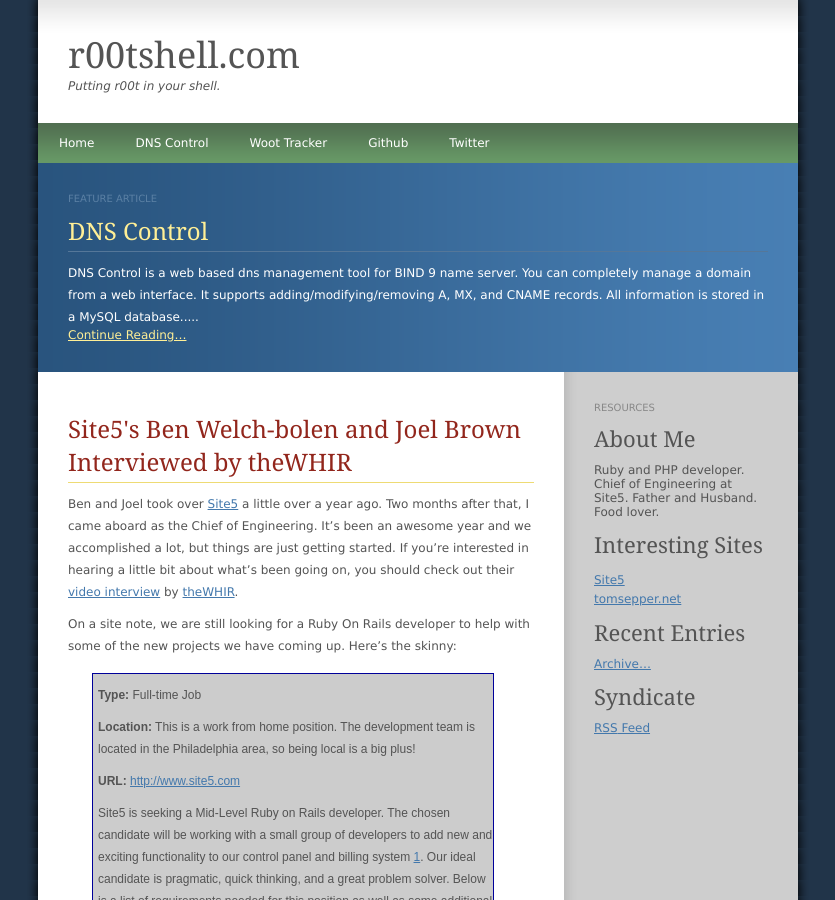
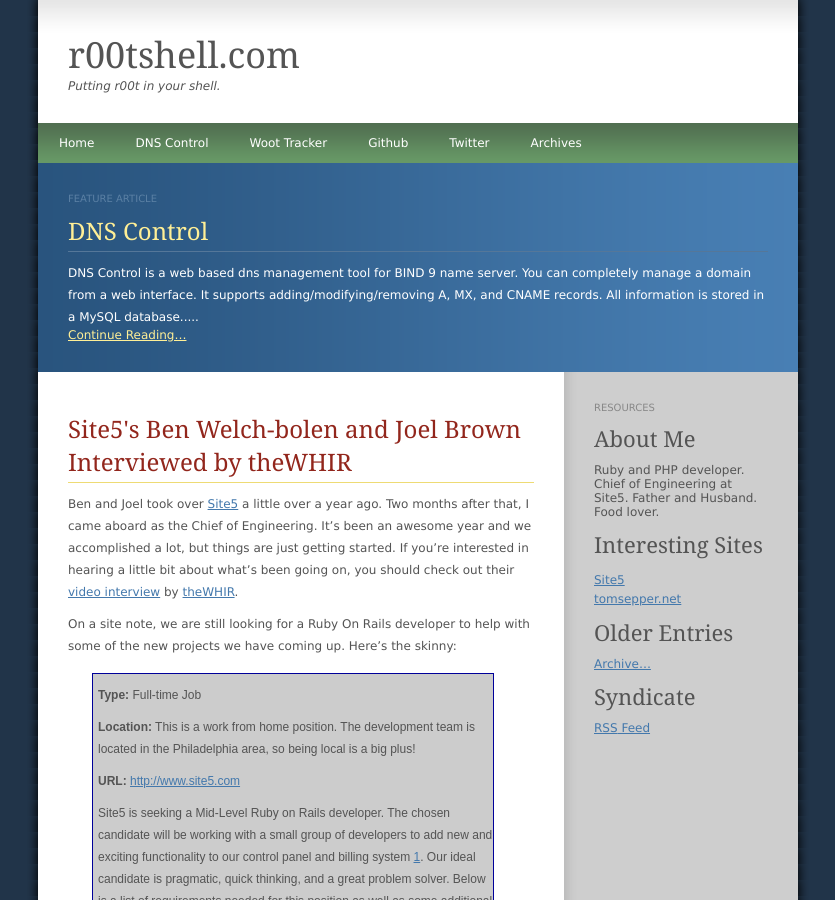
Before and after one commit to jmazzi/jmazzi.github.com, a Jekyll site: the page built from index.html, in a window 1280 px wide and 900 px high. Shown: the whole window, without its empty margins (222-1057 px from the left). Built offline with Jekyll 4.4.1, drawn with Linux system fonts in a browser that asks for light colours.

Commit message:
Adding archive link

```diff
--- a/_includes/nav.html
+++ b/_includes/nav.html
@@ -3,3 +3,4 @@
 <li><a href="http://woot.r00tshell.com">Woot Tracker</a></li>
 <li><a href="http://github.com/jmazzi">Github</a></li>
 <li><a href="http://twitter.com/jmazzi">Twitter</a></li>
+<li><a href="/archive.html">Archives</a></li>
--- a/_layouts/default.html
+++ b/_layouts/default.html
@@ -36,7 +36,7 @@
             <li><a href="http://www.site5.com">Site5</a></li>
             <li><a href="http://www.tomsepper.net/">tomsepper.net</a></li>
           </ul>
-          <h3>Recent Entries</h3>
+          <h3>Older Entries</h3>
           <p><a href="/archive.html">Archive&#8230;</a></p>
           <h3>Syndicate</h3>
           <p><a href="http://feeds.feedburner.com/r00tshell?format=rss"><span class="caps">RSS</span> Feed</a></p>
```
